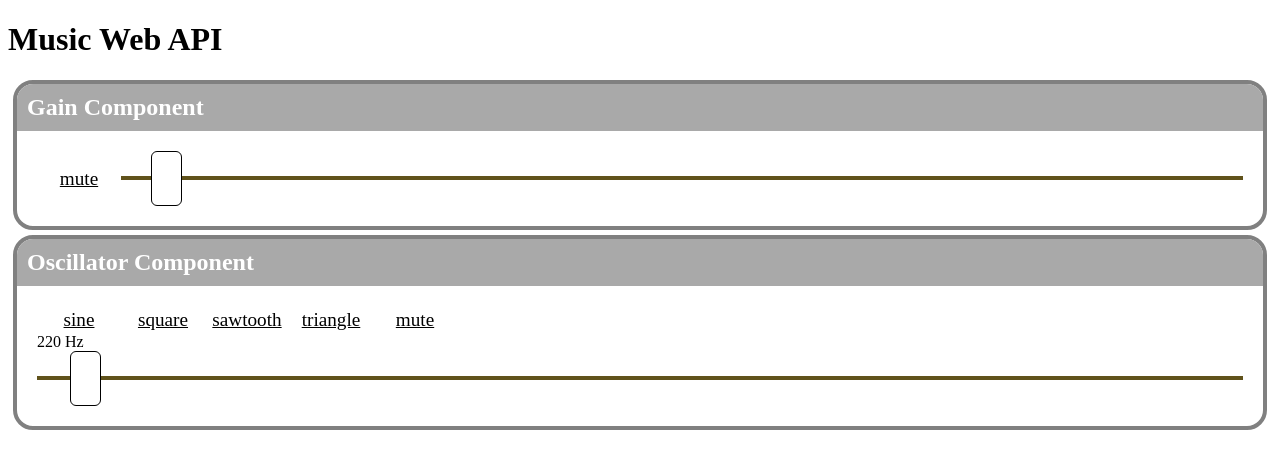
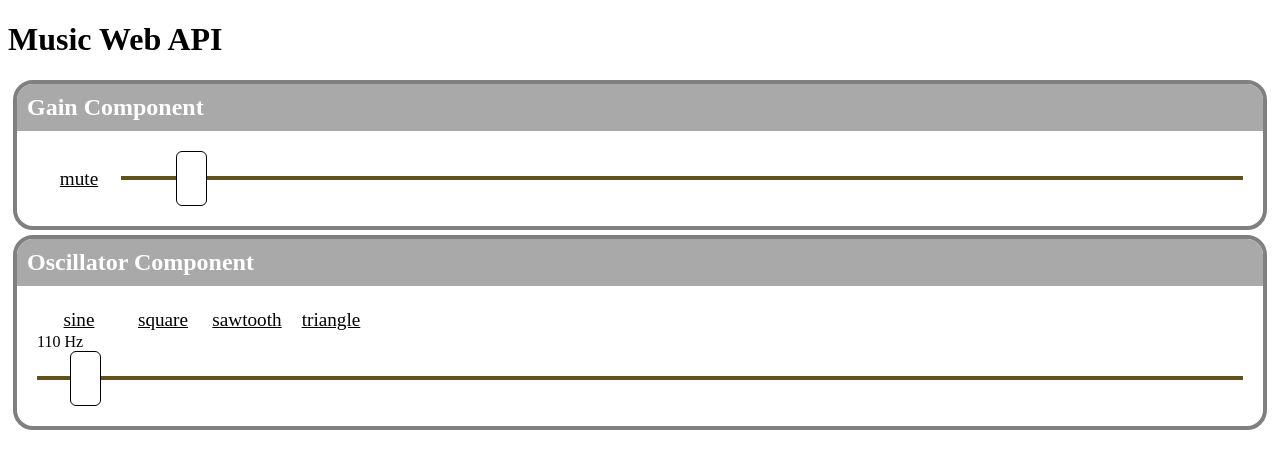
Before and after one commit to raiss/music-web-api, a React app: page / in a window 1280 px wide. Shown: the top 468 px of the page. Built offline with nearby package versions, Linux system fonts and the light colour scheme; what react-tap-event-plugin would draw is missing.

Commit message:
add gain node

```diff
--- a/package.json
+++ b/package.json
@@ -11,8 +11,8 @@
   "license": "ISC",
   "dependencies": {
     "octavian": "^2.2.0",
-    "react": "^0.14.7",
-    "react-dom": "^0.14.7",
+    "react": "^15.0.0",
+    "react-dom": "^15.0.0",
     "react-tap-event-plugin": "^0.2.2"
   },
   "devDependencies": {
--- a/src/App.js
+++ b/src/App.js
@@ -1,6 +1,8 @@
 import React, { Component } from 'react';
 import  { Oscillator }  from "./controllers/Oscillator";
+import { OscillatorService }  from './audioServices/SimpleOscillator.service';
 import  { Gain }  from "./controllers/Gain";
+import { GainService }  from './audioServices/gain.service';
 
 
 import './App.css';
@@ -8,13 +10,16 @@ import './App.css';
 export class App extends Component {
   constructor(props) {
     super(props);
+    let audioCtx = new AudioContext();
+    this.simpleOscillator = new OscillatorService(audioCtx);
+    this.gainService = new GainService(audioCtx);
   }
 
   render() {
     return (
       <div>
-        <Gain/>
-        <Oscillator/>
+        <Gain gainNode={this.gainService}/>
+        <Oscillator oscillatorNode={this.simpleOscillator} destination={this.gainService}/>
       </div>
     )
   }
--- /dev/null
+++ b/src/audioServices/gain.service.js
@@ -0,0 +1,17 @@
+"use strict";
+
+export class GainService {
+  constructor(_ctx) {
+    this.ctx = _ctx || new AudioContext();
+    this.gainNode = this.ctx.createGain();
+    this.gainNode.connect(this.ctx.destination);
+  }
+
+  getNode() {
+    return this.gainNode;
+  }
+
+  gain(val) {
+    this.gainNode.gain.value = val || 0;
+  }
+}
--- a/src/audioServices/simpleOscillator.service.js
+++ b/src/audioServices/simpleOscillator.service.js
@@ -1,15 +1,16 @@
 "use strict";
-
-// let ctx = {};
-// let oscillator = {};
+import { GainService } from "./gain.service";
 
 export class OscillatorService {
   constructor(_ctx) {
     this.ctx = _ctx || new AudioContext();
-    this.oscillator = this.ctx.createOscillator()
-    this.gainNode = this.ctx.createGain();
-    this.oscillator.connect(this.gainNode)
-    this.gainNode.connect(this.ctx.destination)
+    this.oscillator = this.ctx.createOscillator();
+    this.gainNode = new GainService(this.ctx);
+  }
+
+  out(destination) {
+    console.log(destination);
+    this.oscillator.connect(destination.getNode());
   }
 
   start() {
@@ -21,7 +22,7 @@ export class OscillatorService {
   }
 
   gain(val) {
-    this.gainNode.gain.value = val || 0;
+    this.gainNode.gain(val);
   }
 
   modulate(val) {
--- a/src/components/GenericButton.js
+++ b/src/components/GenericButton.js
@@ -4,7 +4,7 @@ import React, { Component } from 'react';
 export class GenericButton extends Component {
   render() {
     return (
-      <div onTouchTap={this.props.onClick} className='genericbutton-container'>
+      <div onClick={this.props.onClick} className='genericbutton-container'>
         { this.props.children }
       </div>
     );
--- a/src/controllers/Gain.js
+++ b/src/controllers/Gain.js
@@ -4,6 +4,7 @@ import React, { Component } from 'react';
 import { GenericButton }  from '../components/GenericButton';
 import { Fader }  from './Fader';
 import { Controller }  from './Controller';
+
 
 import './Gain.css';
 
@@ -16,12 +17,14 @@ export class Gain extends Component {
   }
 
   modulate(e) {
-    this.setState({inputVal: e.target.value});
+    this.setState({inputVal: e.target.value / 1000, isMute: false});
+    this.props.gainNode.gain(this.state.inputVal)
   }
 
   mute() {
     this.setState({isMute: !this.state.isMute});
     let vol = this.state.isMute ? 1 : 0;
+    this.props.gainNode.gain(vol)
   }
 
   render() {
@@ -29,7 +32,12 @@ export class Gain extends Component {
       <Controller title="Gain Component">
         <div className="gain-container">
           <GenericButton onClick={this.mute.bind(this)}><div className="gain-mute">{this.state.isMute ? "unmute" : "mute"}</div></GenericButton>
-          <Fader onChange={this.modulate.bind(this)}></Fader>
+          <Fader
+            onChange={this.modulate.bind(this)}
+            min={0}
+            max={1000}
+            step={10}
+            ></Fader>
         </div>
       </Controller>
     )
--- a/src/controllers/Oscillator.js
+++ b/src/controllers/Oscillator.js
@@ -1,6 +1,5 @@
 import React, { Component } from 'react';
 
-import { OscillatorService }  from '../audioServices/SimpleOscillator.service';
 import { GenericButton }  from '../components/GenericButton';
 import { Fader }  from './Fader';
 import { Controller }  from './Controller';
@@ -10,10 +9,11 @@ import './Oscillator.css';
 export class Oscillator extends Component {
   constructor(props) {
     super(props);
-    this.simpleOscillator = new OscillatorService();
+    this.simpleOscillator = this.props.oscillatorNode;
+    this.simpleOscillator.out(this.props.destination)
     this.simpleOscillator.start();
     this.state = {
-      inputVal: "220",
+      inputVal: "110",
       isMute: false
     };
   }
@@ -28,16 +28,6 @@ export class Oscillator extends Component {
     this.simpleOscillator.modulate(e.target.value);
   }
 
-  mute() {
-    this.setState({isMute: !this.state.isMute});
-    let vol = this.state.isMute ? 1 : 0;
-    this.simpleOscillator.gain(vol);
-  }
-
-  changeType(type) {
-    this.props.waveform(type);
-  }
-
   render() {
     return (
       <Controller title="Oscillator Component">
@@ -46,8 +36,6 @@ export class Oscillator extends Component {
           <GenericButton onClick={this.waveform.bind(this, "square")}><div className="oscillator-waveform">square</div></GenericButton>
           <GenericButton onClick={this.waveform.bind(this, "sawtooth")}><div className="oscillator-waveform">sawtooth</div></GenericButton>
           <GenericButton onClick={this.waveform.bind(this, "triangle")}><div className="oscillator-waveform">triangle</div></GenericButton>
-
-          <GenericButton onClick={this.mute.bind(this)}><div className="oscillator-mute">{this.state.isMute ? "unmute" : "mute"}</div></GenericButton>
         </div>
         <div>{this.state.inputVal + " Hz"}</div>
         <Fader onChange={this.modulate.bind(this)}></Fader>
```
